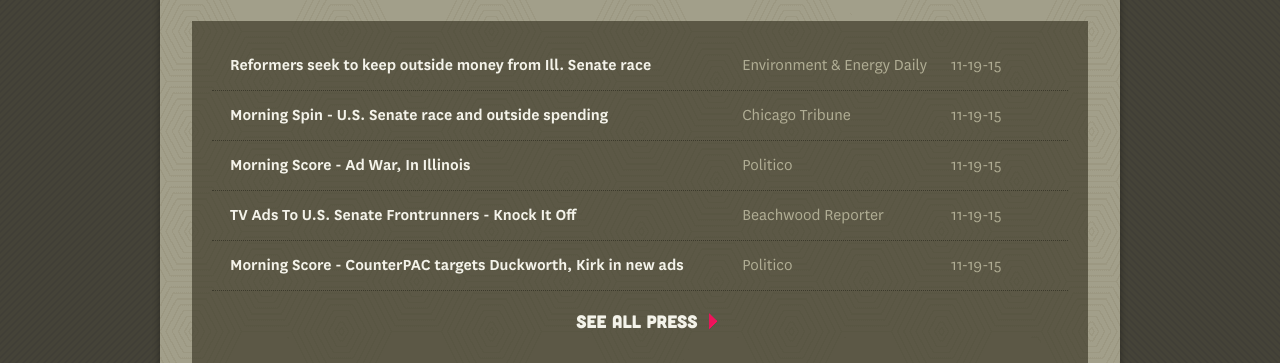
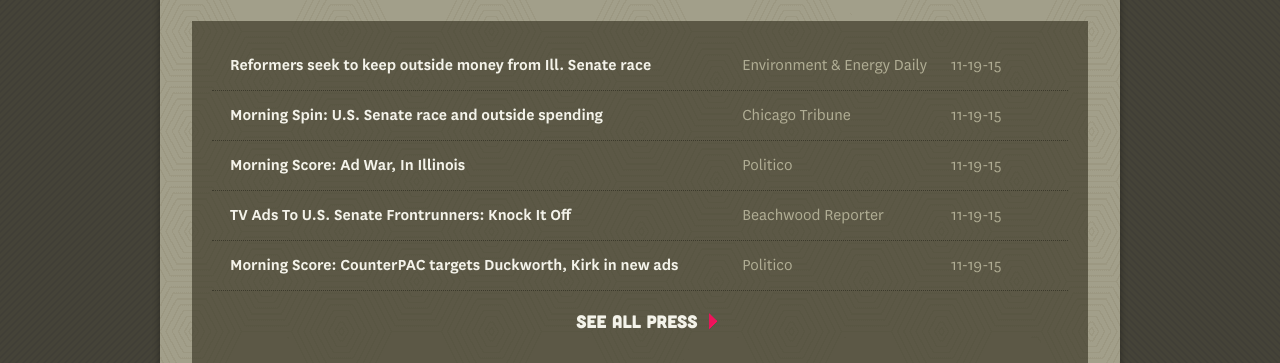
Before and after one commit to counterpac/counterpac.github.io, a Jekyll site: the page built from index.html, in a window 1280 px wide. Shown: the part 1731-2094 px from the top of the page. Built offline with Jekyll 4.4.1, drawn with Linux system fonts in a browser that asks for light colours; nearby versions of some CDN libraries.

Commit message:
updating press

```diff
--- a/_data/press.yml
+++ b/_data/press.yml
@@ -3,22 +3,22 @@
   link: http://counterpac.org/images/coverage/E&E_IL-Sen_20151119.pdf
   date: 11-19-15
 
-- title: Morning Spin - U.S. Senate race and outside spending
+- title: "Morning Spin: U.S. Senate race and outside spending"
   media: Chicago Tribune
   link: http://www.chicagotribune.com/news/local/politics/ct-rahm-emanuel-china-trip-20151118-story.html
   date: 11-19-15
 
-- title: Morning Score - Ad War, In Illinois
+- title: "Morning Score: Ad War, In Illinois"
   media: Politico
   link: http://www.politico.com/tipsheets/morning-score/2015/11/louisiana-hinges-on-white-swing-voters-democrats-split-on-syrian-resettlement-american-bridge-fundraising-off-koch-story-211369
   date: 11-19-15
 
-- title: TV Ads To U.S. Senate Frontrunners - Knock It Off
+- title: "TV Ads To U.S. Senate Frontrunners: Knock It Off"
   media: Beachwood Reporter
   link: http://www.beachwoodreporter.com/tv/tv_ads_to_us_senate_frontrunne.php
   date: 11-19-15
 
-- title: Morning Score - CounterPAC targets Duckworth, Kirk in new ads
+- title: "Morning Score: CounterPAC targets Duckworth, Kirk in new ads"
   media: Politico
   link: http://www.politico.com/tipsheets/morning-score/2015/11/republican-governors-head-to-vegas-edwards-hits-back-on-refugees-in-louisiana-the-kochs-intelligence-arm-211333
   date: 11-19-15
@@ -32,6 +32,11 @@
   media: National Journal
   link: http://counterpac.org/images/coverage/NaJo_IL-Sen_20151118.pdf
   date: 11-18-15
+
+- title: "Challenge to Mark Kirk, Challengers: Keep Super PAC Money out of U.S. Senate Race"
+  media: Reboot Illinois
+  link: http://www.rebootillinois.com/2015/11/17/editors-picks/jay-costa/challenge-to-mark-kirk-challengers-keep-super-pac-money-out-of-u-s-senate-race/48934/
+  date: 11-17-15
 
 - title: Block Super PACs from Illinois Senate Campaigns
   media: Chicago Sun-Times
```
